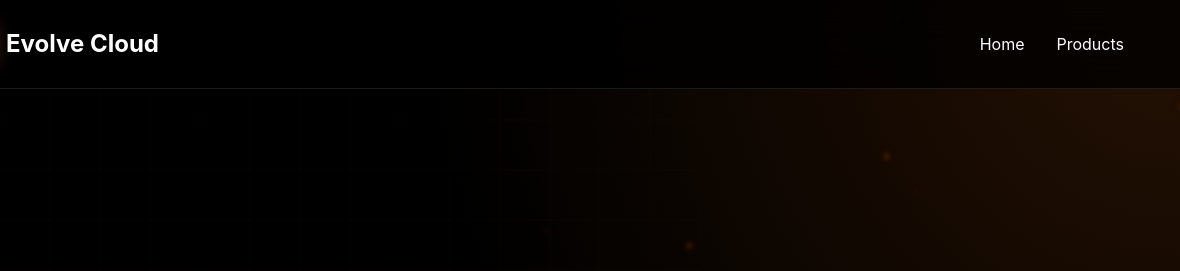
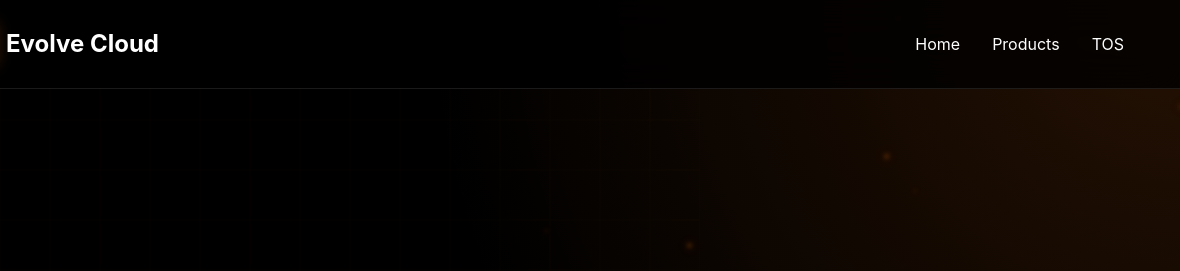
Before and after one commit to ownerzenuxs/wob, a plain HTML site: page index.html in a window 1280 px wide. Shown: the top 271 px of the page, 100-1280 px from the left. Drawn offline with Linux system fonts and the light colour scheme; a script that the page names is missing.

Commit message:
Update index.html

```diff
--- a/index.html
+++ b/index.html
@@ -536,6 +536,7 @@
                 <nav class="nav-links">
                     <a href="/">Home</a>
                     <a href="products">Products</a>
+                    <a href="https://hostingkarle.com/legal/">TOS</a>
                 </nav>
             </div>
         </div>
```
